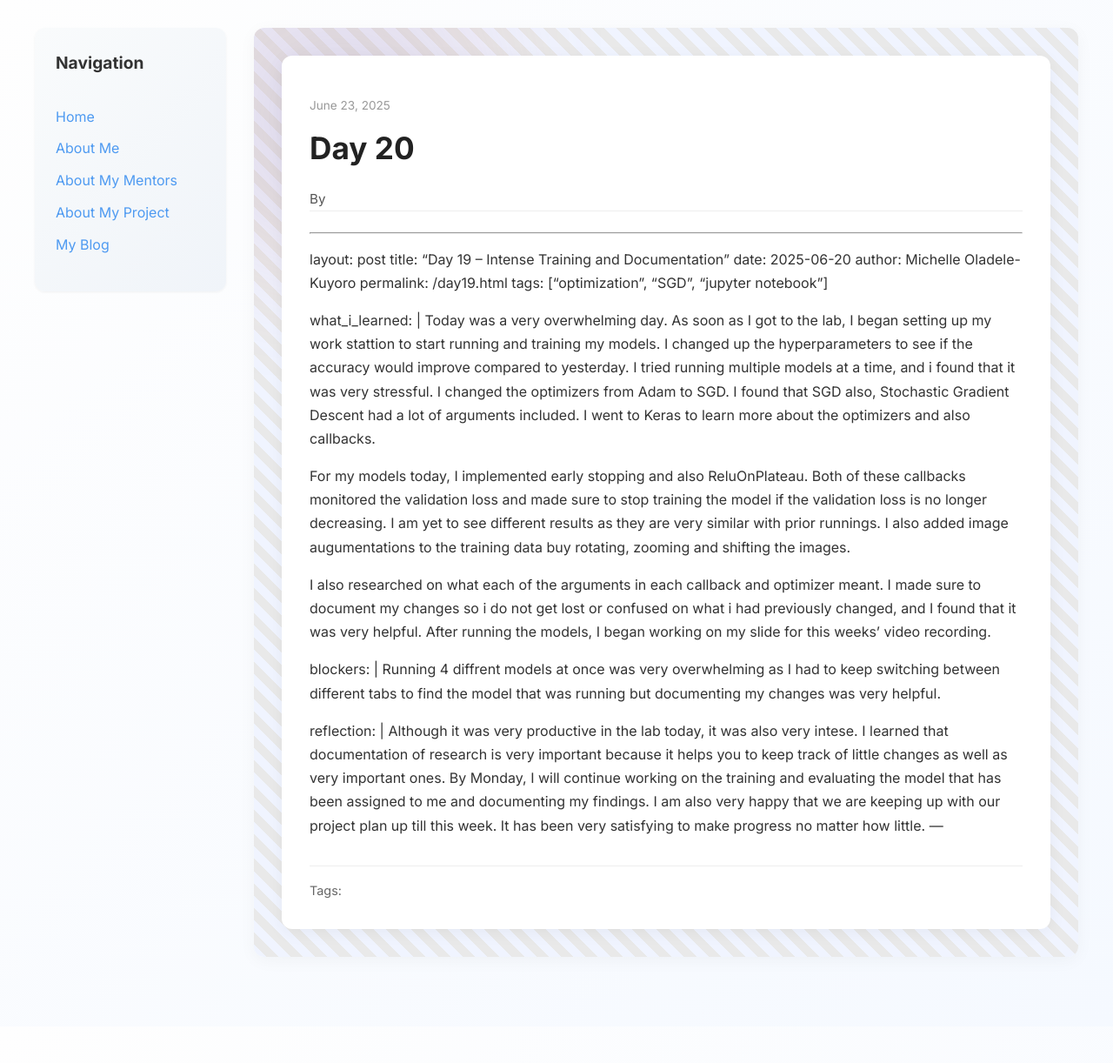
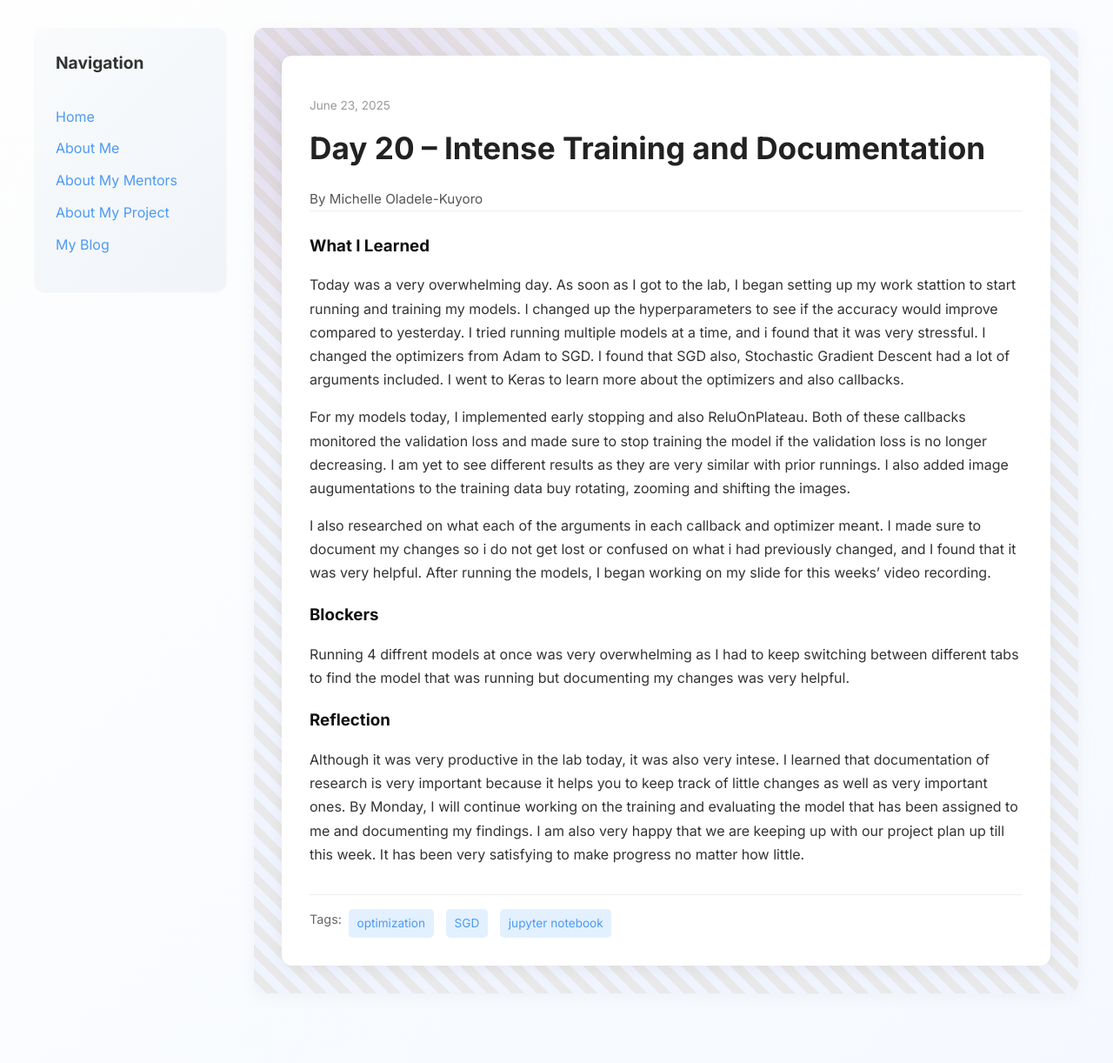
Before and after one commit to Miola585/Miola585.github.io, a Jekyll site: the page built from _posts/2025-06-23-day-20.md, in a window 1280 px wide. Shown: the whole page at 87% size. Built offline with Jekyll 4.4.1, drawn with Linux system fonts in a browser that asks for light colours; our own code applies the rules of GitHub Pages for plain Markdown files; before the commit the page ends 1180 px from its top, so only the background shows below that.

Commit message:
Update 2025-06-23-day-20.md

```diff
--- a/_posts/2025-06-23-day-20.md
+++ b/_posts/2025-06-23-day-20.md
@@ -1,10 +1,9 @@
-
 ---
 layout: post
-title: "Day 19 – Intense Training and Documentation"
-date: 2025-06-20
+title: "Day 20 – Intense Training and Documentation"
+date: 2025-06-23
 author: Michelle Oladele-Kuyoro
-permalink: /day19.html
+permalink: /day20.html
 tags: ["optimization", "SGD", "jupyter notebook"]
 
 what_i_learned: |
```
